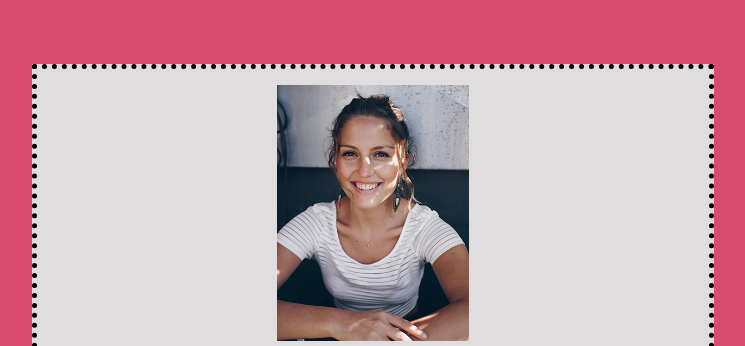
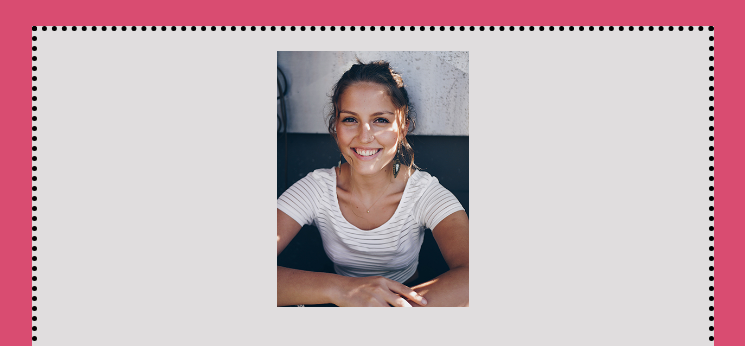
Before and after one commit to AleaFlesch/AleaFlesch.github.io, a plain HTML site: page index.html in a window 1280 px wide. Shown: the top 346 px of the page, without its empty margins (224-969 px from the left). Drawn offline with Linux system fonts and the light colour scheme.

Commit message:
Update index.css

```diff
--- a/index.css
+++ b/index.css
@@ -23,9 +23,10 @@ body {
   border: dotted 5px;
 	margin-left: 20%;
 	margin-right: 20%;
-  margin-bottom: 7%;
-  margin-top: 5%;
+  margin-bottom: 5%;
+  margin-top: 2%;
   padding: 1em;
+padding-top:1.3em;
 
 }
 
```
